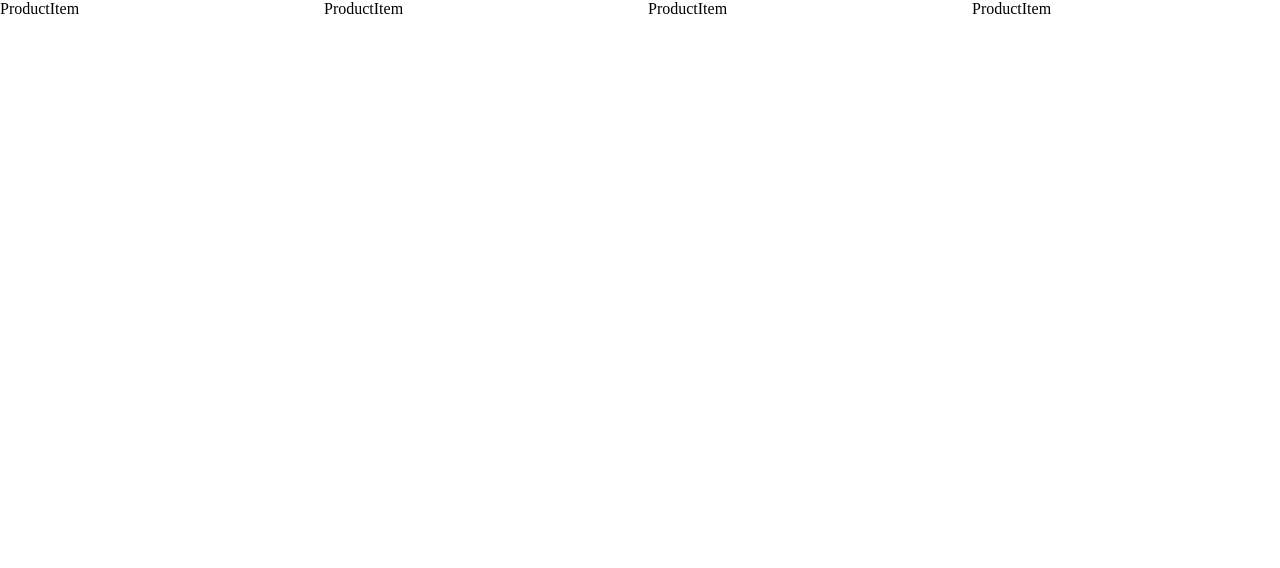
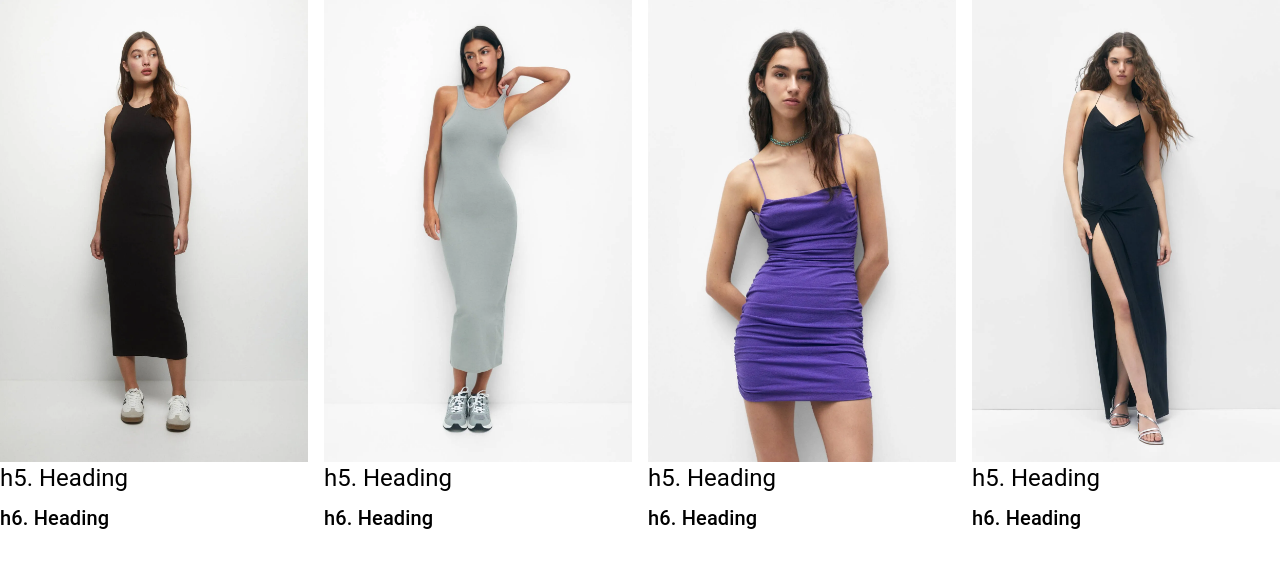
Before and after one commit to CenkMerk/Shopping-Cart-WebApp, a React (Vite) app: page / in a window 1280 px wide. Shown: the top 568 px of the page. Built offline with nearby package versions, Linux system fonts and the light colour scheme.

Commit message:
props defined

```diff
--- a/src/components/ProductItem.tsx
+++ b/src/components/ProductItem.tsx
@@ -1,9 +1,27 @@
-import Stack from '@mui/material/Stack/Stack'
+import Stack from "@mui/material/Stack/Stack";
+import Typography from "@mui/material/Typography";
+import { ProductItemProps } from "../types";
 
-const ProductItem = () => {
+const ProductItem = ({
+  id,
+  img1,
+  img2,
+  price,
+  quantity,
+  title,
+}: ProductItemProps) => {
+  console.log(id, img1, img2, price, quantity, title);
   return (
-    <Stack>ProductItem</Stack>
-  )
-}
+    <Stack>
+      <img src={`${img1}`} alt={`${title}`} width="100%" />
+      <Typography variant="h5" gutterBottom>
+        h5. Heading
+      </Typography>
+      <Typography variant="h6" gutterBottom>
+        h6. Heading
+      </Typography>
+    </Stack>
+  );
+};
 
-export default ProductItem
+export default ProductItem;
```
